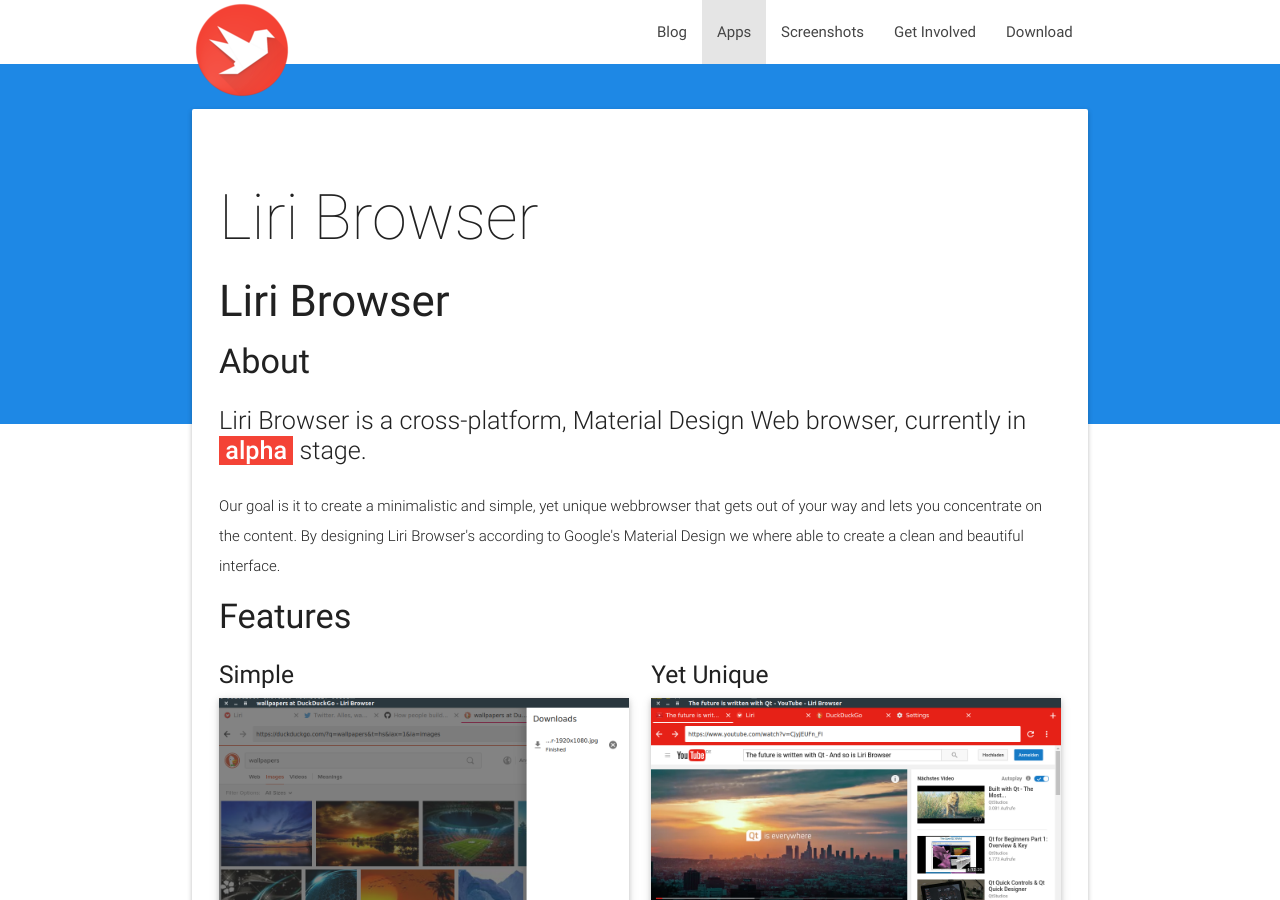
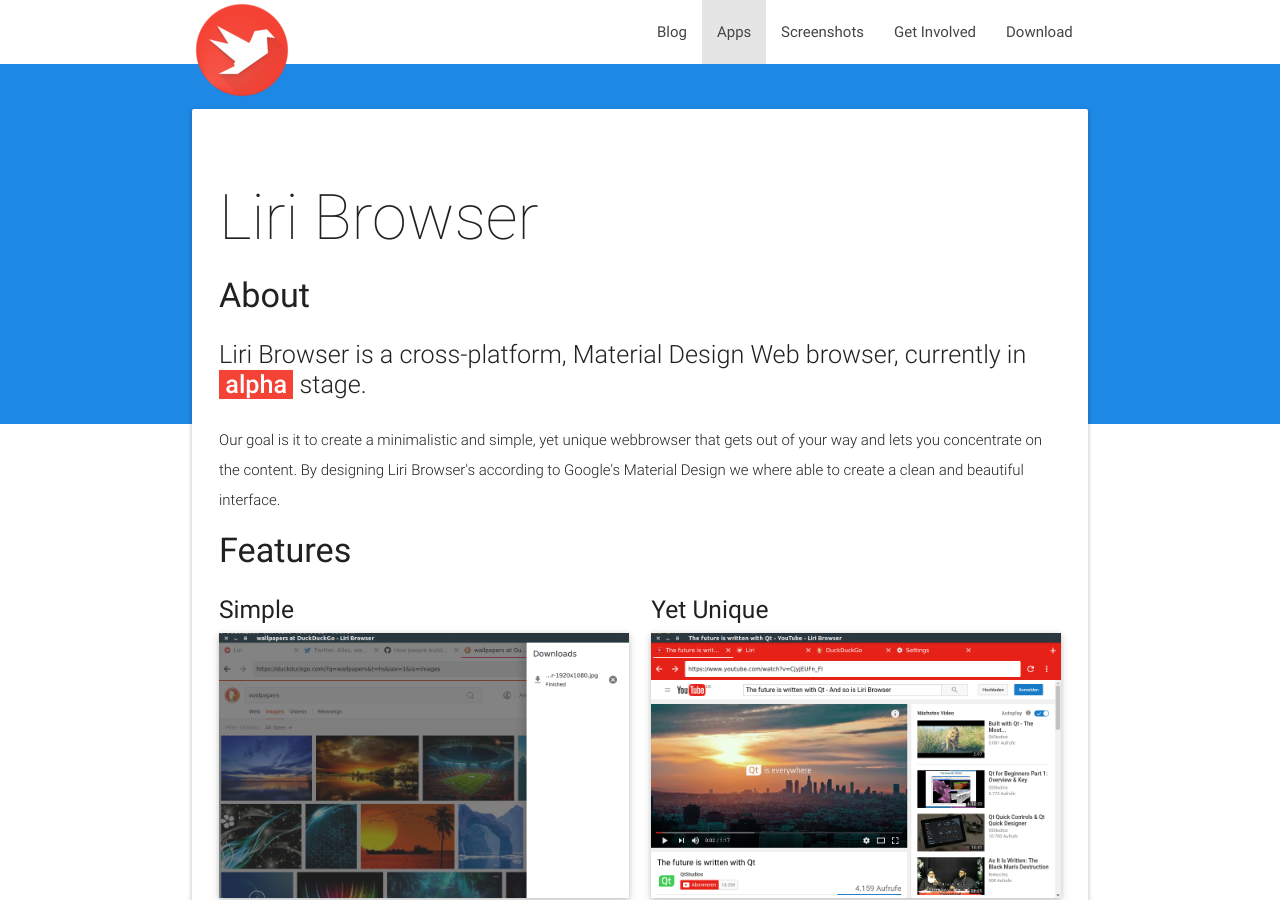
Before and after one commit to lirios/lirios.github.io, a Jekyll site: the page built from apps/browser.html, in a window 1280 px wide and 900 px high. Built offline with Jekyll 4.4.1, drawn with Linux system fonts in a browser that asks for light colours; nearby versions of some CDN libraries; a script that is not in the unit is left out.

Commit message:
Remove double title

```diff
--- a/apps/browser.html
+++ b/apps/browser.html
@@ -6,7 +6,6 @@
 navitem: nav-apps
 ---
 
-<h3>Liri Browser</h3>
 <h4>About</h4>
 <p class="flow-text">
   Liri Browser is a cross-platform, Material Design Web browser,
```
